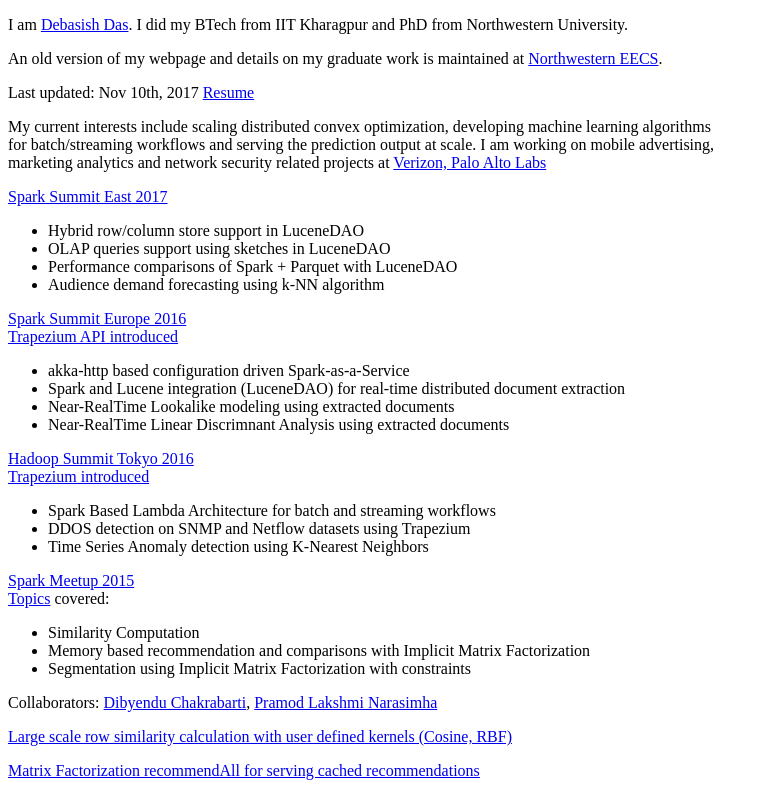
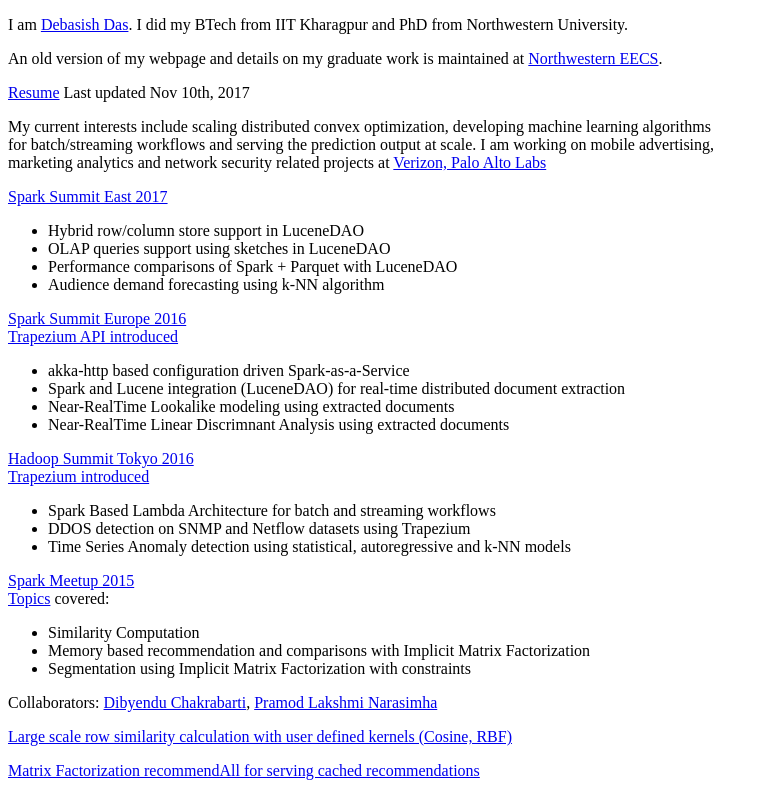
Before and after one commit to debasish83/debasish83.github.io, a plain HTML site: page index.html in a window 1280 px wide. Shown: the top 793 px of the page, without its empty margins (0-768 px from the left). Drawn offline with Linux system fonts and the light colour scheme.

Commit message:
verbiage update

```diff
--- a/index.html
+++ b/index.html
@@ -8,12 +8,11 @@
   <body>
     <p>I am <a href="https://www.linkedin.com/in/debasish83">Debasish Das</a>. I did my BTech from IIT Kharagpur and PhD from
       Northwestern University. </p>
-    <p>An old version of my webpage and details on my
-      graduate work is maintained
-      at <a href="http://users.eecs.northwestern.edu/~dda902/">Northwestern
-      EECS</a>.
+    <p>An old version of my webpage and details on my graduate work is maintained at
+      <a href="http://users.eecs.northwestern.edu/~dda902/">Northwestern EECS</a>.
     </p>
-    <p>Last updated: Nov 10th, 2017 <a href="resume/resume_deb.pdf">Resume</a> </p>
+
+    <p><a href="resume/resume_deb.pdf">Resume</a> Last updated Nov 10th, 2017</p>
 
     <p>
       My current interests include scaling distributed convex optimization, developing machine learning algorithms <br>
@@ -24,8 +23,7 @@
     </p>
 
     <p>
-      <a href="https://spark-summit.org/east-2017/events/realtime-analytical-query-processing-and-predictive-model-building-on-high-dimensional-document-datasets-with-timestamps">Spark
-	Summit East 2017 </a><br>
+      <a href="https://spark-summit.org/east-2017/events/realtime-analytical-query-processing-and-predictive-model-building-on-high-dimensional-document-datasets-with-timestamps">Spark Summit East 2017 </a><br>
       <ul>
 	<li> Hybrid row/column store support in LuceneDAO </li>
 	<li> OLAP queries support using sketches in LuceneDAO </li>
@@ -53,7 +51,7 @@
       <ul>
         <li> Spark Based Lambda Architecture for batch and streaming workflows</li>
         <li> DDOS detection on SNMP and Netflow datasets using Trapezium</li>
-        <li> Time Series Anomaly detection using K-Nearest Neighbors</li>
+        <li> Time Series Anomaly detection using statistical, autoregressive and k-NN models</li>
       </ul>
     </p>
 
```
